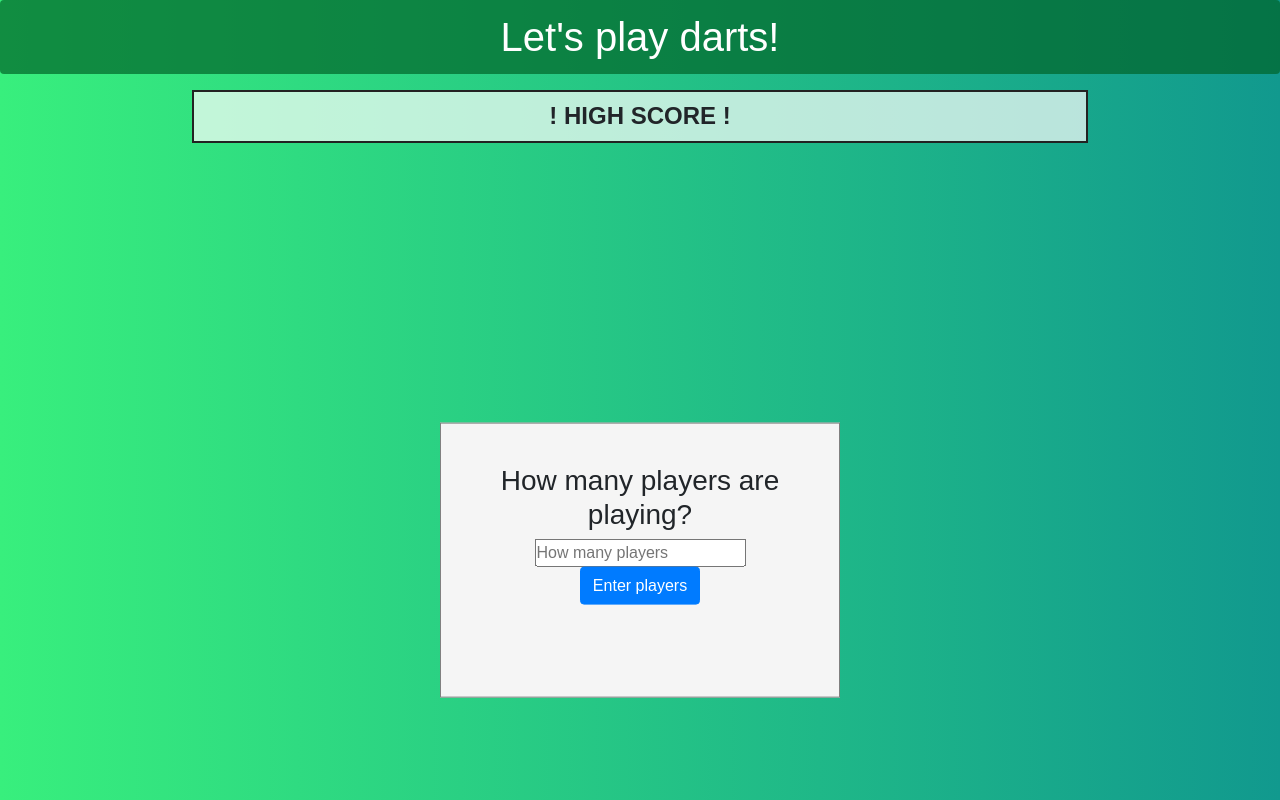
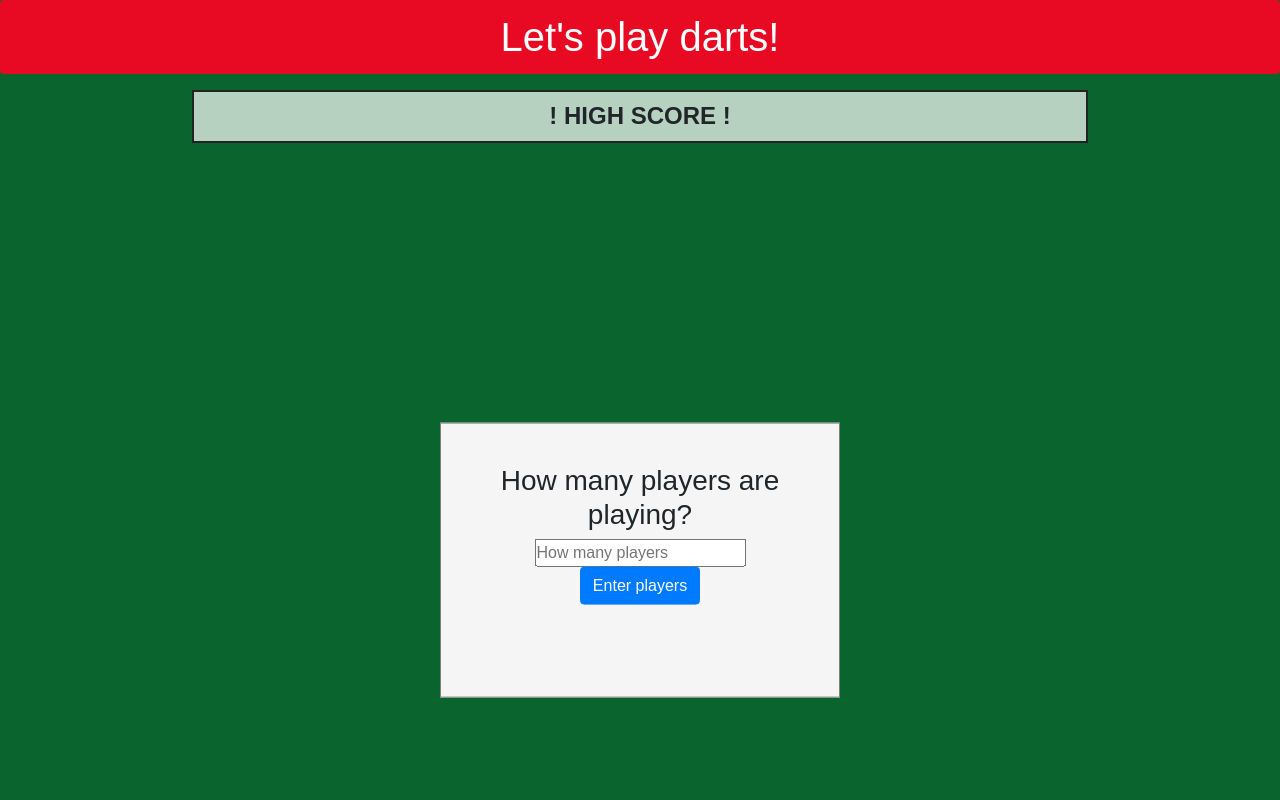
Before and after one commit to rcampbell1337/Darts_Webapp, a PHP site: page / in a window 1280 px wide. Run offline with PHP 8.4, Linux system fonts and the light colour scheme.

Commit message:
:lipstick: Improved UI :lipstick:

```diff
--- a/app.js
+++ b/app.js
@@ -96,7 +96,7 @@ function create_new_player(player){
 
     // Set number elements values and give them ID's
     resetName.id = "reset "+i;
-    resetName.textContent = "Reset name"
+    resetName.textContent = "Edit"
     score_value.textContent = 501;
     score_value.id = "score_value"+i;
     average_score.textContent = 0;
--- a/index.php
+++ b/index.php
@@ -14,8 +14,8 @@
     <meta charset="UTF-8">
     <meta name="viewport" content="width=device-width, initial-scale=1.0">
     <title>Darts scorekeeper</title>
+    <link rel="stylesheet" href="https://stackpath.bootstrapcdn.com/bootstrap/4.5.0/css/bootstrap.min.css" integrity="sha384-9aIt2nRpC12Uk9gS9baDl411NQApFmC26EwAOH8WgZl5MYYxFfc+NcPb1dKGj7Sk" crossorigin="anonymous">
     <link rel="stylesheet" href="style.css"></style>
-    <link rel="stylesheet" href="https://stackpath.bootstrapcdn.com/bootstrap/4.5.0/css/bootstrap.min.css" integrity="sha384-9aIt2nRpC12Uk9gS9baDl411NQApFmC26EwAOH8WgZl5MYYxFfc+NcPb1dKGj7Sk" crossorigin="anonymous">
 </head>
 <body>
     <!-- Pseudo nav bar and title of page-->
--- a/style.css
+++ b/style.css
@@ -8,9 +8,7 @@
 /* styling of the body */
 .contain{
     margin: 0;
-    background: #11998e;  /* fallback for old browsers */
-    background: -webkit-linear-gradient(to right, #38ef7d, #11998e);  /* Chrome 10-25, Safari 5.1-6 */
-    background: linear-gradient(to right, #38ef7d, #11998e); /* W3C, IE 10+/ Edge, Firefox 16+, Chrome 26+, Opera 12+, Safari 7+ */
+    background: #0a642d;
     object-fit: contain;
     height:100vh;
     position: absolute;
@@ -32,7 +30,7 @@
 /* Set the psuedo nav width */
 .alert{
     width: 100vw;
-    background: rgba(0, 100, 40, 0.7);
+    background: rgba(255, 0, 34, 0.9);
     color:white;
 }
 
@@ -45,7 +43,7 @@
 /* Table styling */
 .playernames{
     font-weight: 700;
-    width: 80vw;
+    width: 100vw;
     margin:auto;
 }
 
@@ -64,7 +62,7 @@
 
 /* Score inputs styling */
 .score_updates{
-    width: 80vw;
+    width: 100vw;
     margin: auto;
     background-color: rgba(255, 255, 255, 0.7);
 }
@@ -77,7 +75,7 @@
 .score_updates div{
     font-weight: 700;
     padding:10px;
-    margin: 5px;
+    margin:1px;
     border: 1px solid grey;
     background-color: rgba(255, 255, 255, 0.8);
 }
```
